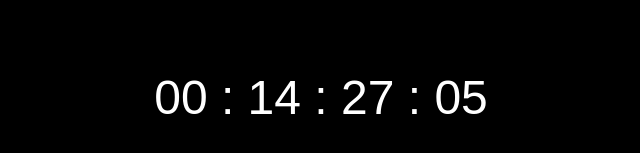
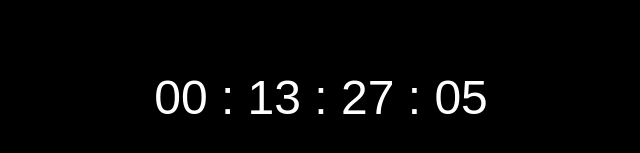
Before and after one commit to SayatMM/timer_4_Aimirosh, a plain HTML site: page index.html in a window 1280 px wide. Shown: the part 303-456 px from the top of the page, 319-959 px from the left. Drawn offline with Linux system fonts and the light colour scheme.

Commit message:
Update index.html

```diff
--- a/index.html
+++ b/index.html
@@ -60,7 +60,7 @@
 
     <script>
         // Задайте точную дату и время, до которого идет отсчет (например, 2025-01-20 12:00:00)
-        const targetDate = new Date("2025-01-21T19:00:00").getTime();
+        const targetDate = new Date("2025-01-21T18:00:00").getTime();
 
         // Функция для обновления таймера
 function updateTimer() {
```
